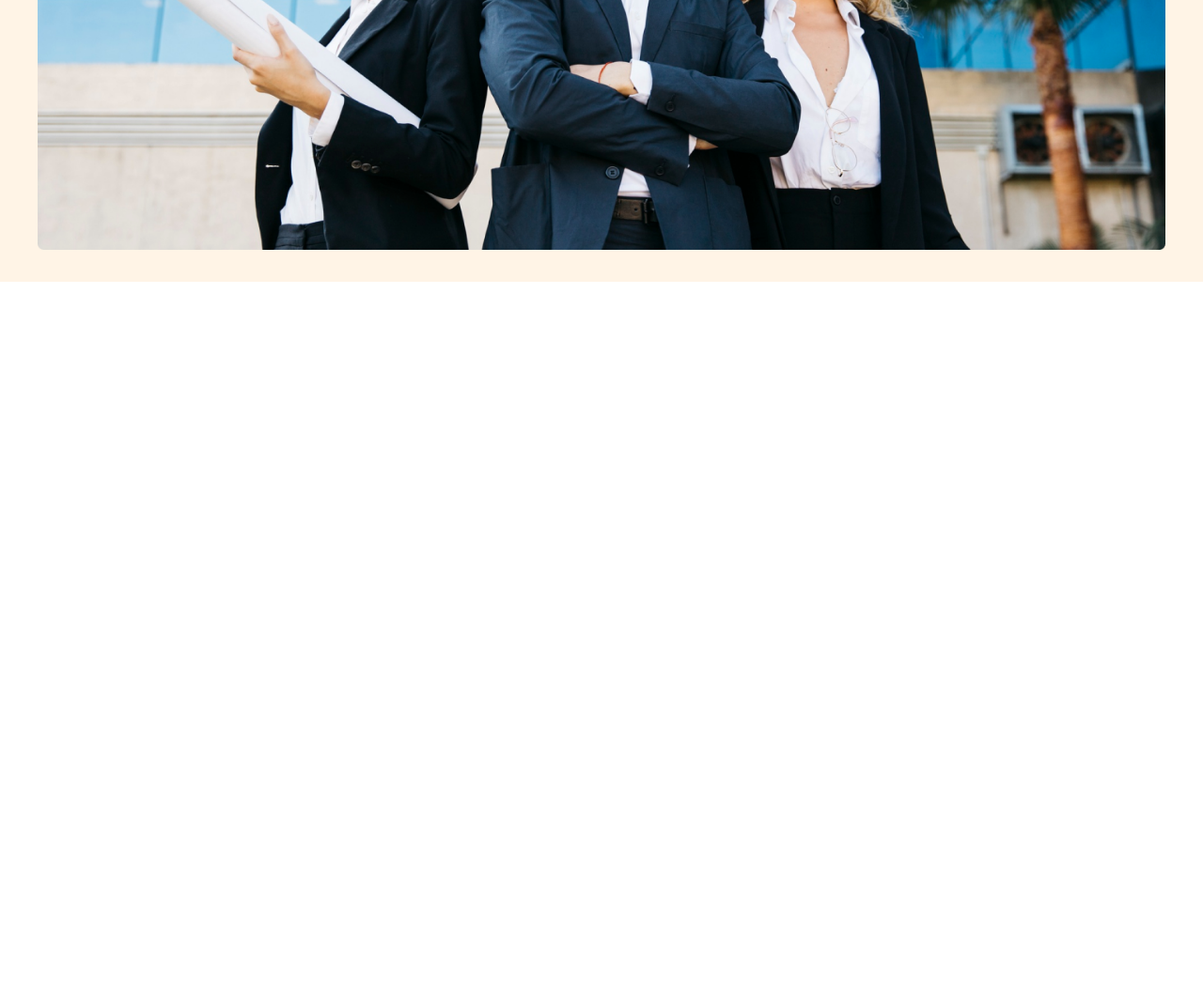
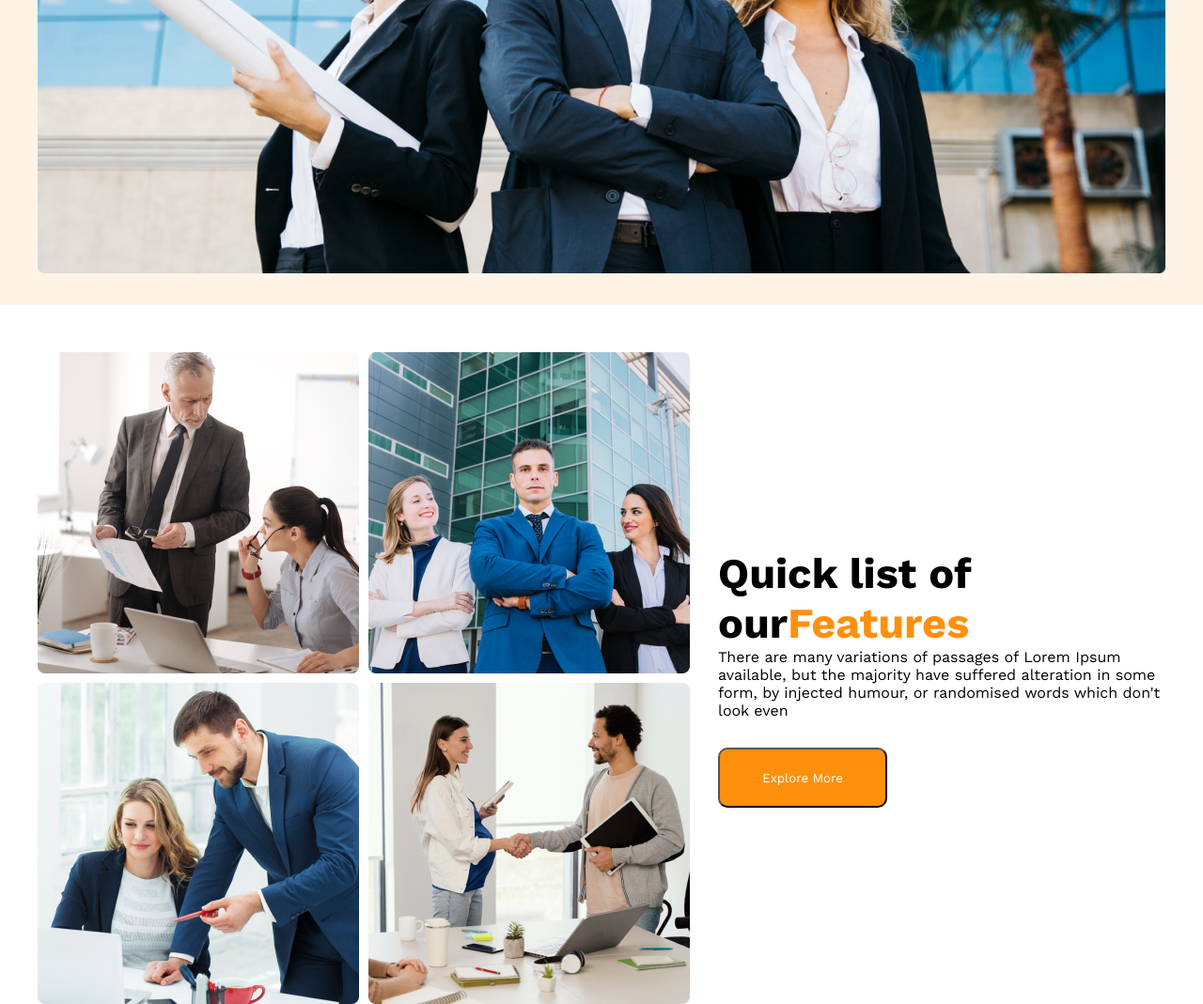
Before and after one commit to MdErsadulIslam/g3-architects, a plain HTML site: page index.html in a window 1280 px wide. Shown: the part 808-1877 px from the top of the page at 94% size. Before the commit the page ends 1108 px from the top, so only its background shows below. Drawn offline with nearby package versions, Linux system fonts and the light colour scheme.

Commit message:
quick list section done

```diff
--- a/index.html
+++ b/index.html
@@ -35,7 +35,19 @@
     </header>
     <!-- main section ------------------------------------------------- -->
     <main>
-
+        <section class="quick-list">
+            <div class="quick-list-img">
+                <img src="./images/team1.png" alt="">
+                <img src="./images/team2.png" alt="">
+                <img src="./images/team3.png" alt="">
+                <img src="./images/team4.png" alt="">
+            </div>
+            <div class="quick-list-text">
+             <h2>Quick list of our<span class="features">Features</span></h2>
+             <p>There are many variations of passages of Lorem Ipsum available, but the majority have suffered alteration in some form, by injected humour, or randomised words which don't look even</p>
+             <button class="btn">Explore More</button>
+            </div>
+        </section>
     </main>
     <footer>
 
--- a/style.css
+++ b/style.css
@@ -1,89 +1,118 @@
-@import url('https://fonts.googleapis.com/css2?family=Work+Sans:wght@400;500;600;700&display=swap');
+@import url("https://fonts.googleapis.com/css2?family=Work+Sans:wght@400;500;600;700&display=swap");
 
-*{
-    font-family: 'Work Sans', sans-serif;
+* {
+  font-family: "Work Sans", sans-serif;
   margin: 0;
   padding: 0;
   box-sizing: border-box;
 }
 /* header section */
-header{
-    background-color:rgba(255, 144, 14, 0.10);
+header {
+  background-color: rgba(255, 144, 14, 0.1);
 }
-.container{
+.container {
   max-width: 1200px;
   margin: 0 auto;
 }
-.nav{
+.nav {
   display: flex;
   justify-content: space-between;
   padding: 30px 0;
 }
-.header-text{
+.header-text {
   max-width: 600px;
   margin: 50px auto;
   text-align: center;
 }
-h1{
+h1 {
   font-size: 4em;
 }
-.btn{
-    background-color:#FF900E;
+.btn {
+  background-color: #ff900e;
   color: white;
-    width:180px ;
+  width: 180px;
   height: 64px;
   border-radius: 10px;
   margin-top: 30px;
 }
-.banner-img{
+.banner-img {
   width: 100%;
   margin-bottom: 30px;
 }
-.menu{
+.menu {
   display: flex;
 }
-ul li a{
+ul li a {
   text-decoration: none;
   padding-left: 20px;
 }
-ul li{
+ul li {
   list-style: none;
 }
+/* quick list secton---------------------------------------     */
+.quick-list {
+  display: grid;
+  grid-template-columns: repeat(2, 1fr);
+  width: 1200px;
+  margin: 0 auto;
+  gap: 30px;
+  margin-top: 50px;
+}
+.quick-list-img {
+  display: grid;
+  grid-template-columns: repeat(2, 1fr);
+  gap: 10px;
+}
+.quick-list-text {
+  display: flex;
+  flex-direction: column;
+  justify-content: center;
+}
+h2{
+ font-size: 45px;
+}
+.features{
+    color:#FF900E; ;
+}
+/* features section --------------------------------------- */
 
-
-
-
-
-
-
-
-
-
-
-
-
-
-
-/* responsive */
-@media screen and (max-width:576px) {
-  h1{
+/* responsive -------////////////////////////////////////////*/
+/* header section ----------------------------------------- */
+@media screen and (max-width: 576px) {
+  h1 {
     font-size: 2em;
   }
-  .nav{
+  .nav {
     display: block;
     text-align: center;
     padding: 15px 0;
   }
-  .menu{
+  .menu {
     justify-content: space-around;
   }
-  .btn{
-    width:120px ;
+  .btn {
+    width: 120px;
     height: 40px;
     border-radius: 8px;
   }
-.header-text{
-    /* text-align: justify; */
+  .header-text {
     margin: 0 0;
   }
+  /* quick list secton---------------------------------------     */
+  .quick-list {
+    display: flex;
+    flex-direction: column-reverse;
+    width:100%;
+
+    margin-top: 50px;
   }
+  .quick-list-img {
+    display: grid;
+    grid-template-columns: repeat(1, 1fr);
+    gap: 10px;
+    width: 100%;
+  }
+  h2{
+    font-size: 2em;
+  }
+}
```
Lines whose indentation alone changed are shown as unchanged.
